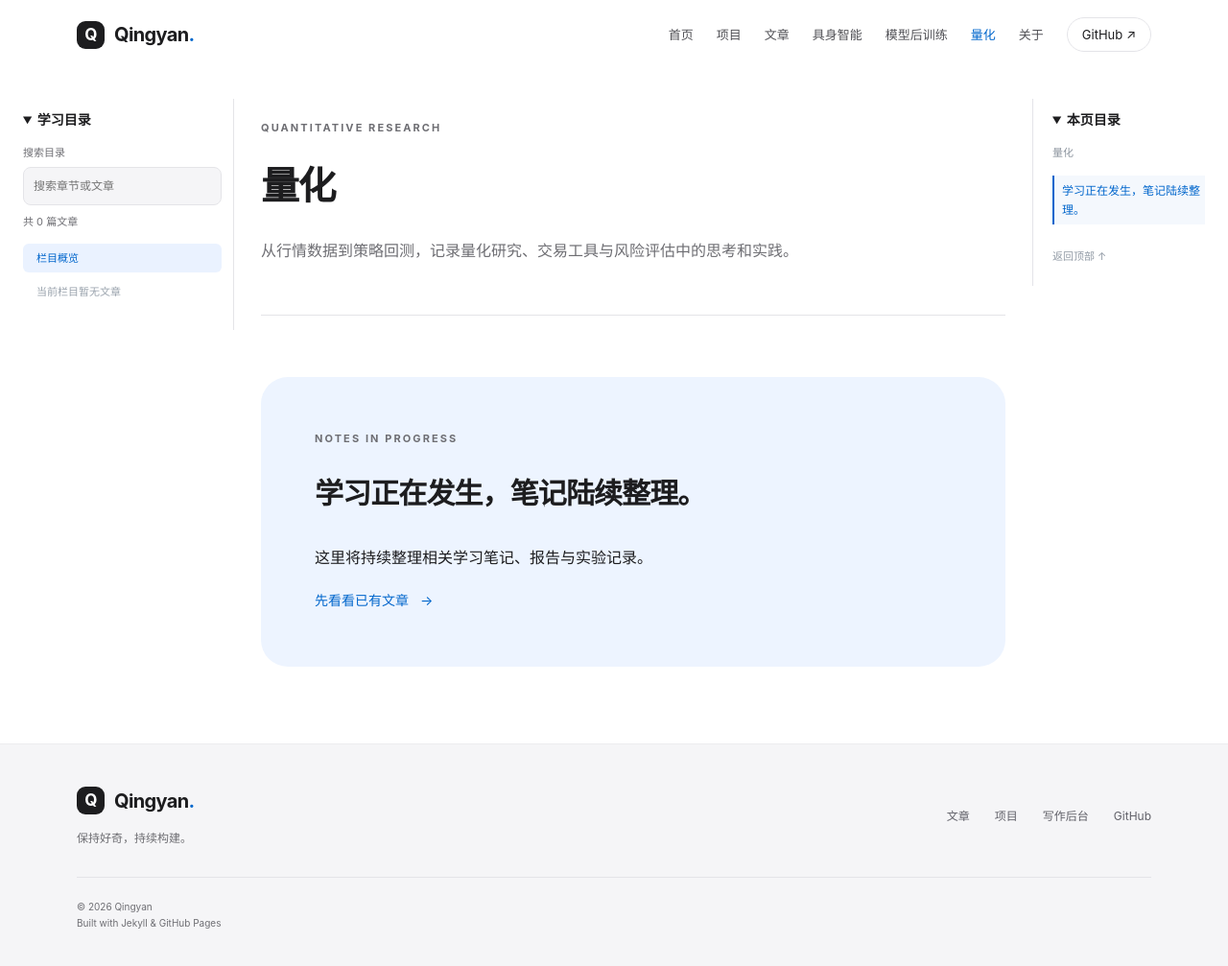
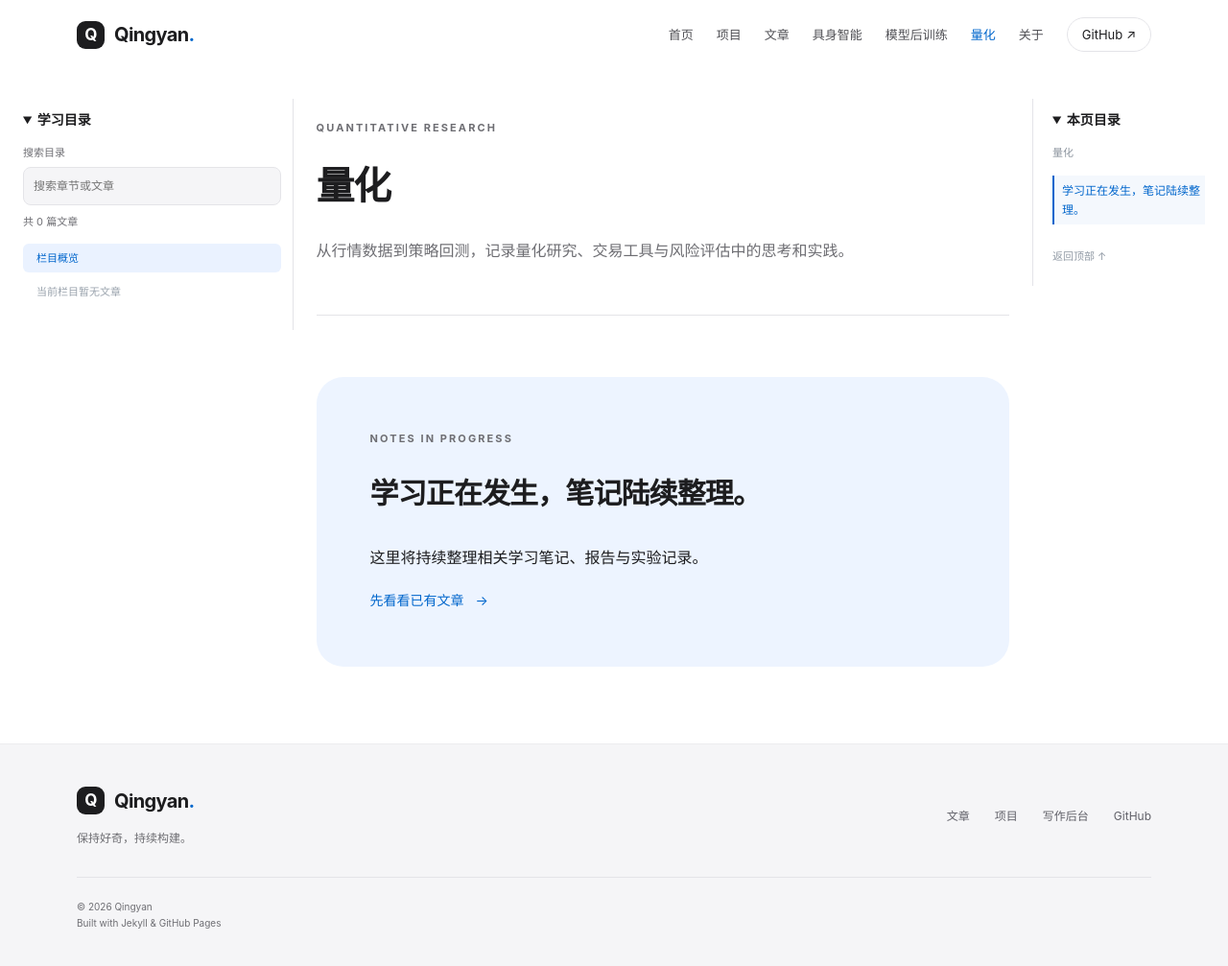
Before and after one commit to kenyon01/kenyon01.github.io, a Jekyll site: the page built from _topics/quant.md, in a window 1280 px wide and 1013 px high. Shown: the top 1007 px of the window at 96% size. Built offline with Jekyll 4.4.1, drawn with Linux system fonts in a browser that asks for light colours.

Commit message:
Widen learning directory and use available reading-page width

```diff
--- a/_layouts/default.html
+++ b/_layouts/default.html
@@ -17,7 +17,7 @@
     <script defer src="{{ '/assets/js/main.js' | relative_url }}?v=reader-1"></script>
     {% if page.html_report_url %}<script type="module" src="{{ '/assets/js/report-embed.mjs' | relative_url }}?v=1"></script>{% endif %}
     {% if page.layout == 'post' or page.layout == 'topic' or page.layout == 'robotics' %}
-    <link rel="stylesheet" href="{{ '/assets/css/knowledge.css' | relative_url }}?v=topic-scope-1">
+    <link rel="stylesheet" href="{{ '/assets/css/knowledge.css' | relative_url }}?v=wide-directory-1">
     <script type="module" src="{{ '/assets/js/knowledge.mjs' | relative_url }}?v=managed-chapters-1"></script>
     {% endif %}
     {% if page.url == '/robotics/' %}
--- a/assets/css/knowledge.css
+++ b/assets/css/knowledge.css
@@ -1,19 +1,19 @@
 html.knowledge-page { scroll-padding-top: 0; }
 .knowledge-shell {
-  --reader-top: calc(var(--site-header-height, 72px) + 24px);
-  width: min(1600px, calc(100% - 48px));
+  --reader-top: calc(var(--site-header-height, 72px) + 16px);
+  width: min(1920px, calc(100% - 64px));
   margin-inline: auto;
   padding-block: 30px 80px;
   display: grid;
-  grid-template-columns: 250px minmax(0, 1fr) 210px;
-  gap: 40px;
+  grid-template-columns: clamp(280px, 22vw, 380px) minmax(0, 1fr) 220px;
+  gap: 32px;
   align-items: start;
 }
 .knowledge-main { min-width: 0; }
 .knowledge-directory, .knowledge-outline {
   position: sticky;
   top: var(--reader-top);
-  max-height: calc(100dvh - var(--reader-top) - 24px);
+  max-height: calc(100dvh - var(--reader-top) - 16px);
   overflow: auto;
   overscroll-behavior: contain;
   scrollbar-width: thin;
@@ -80,10 +80,10 @@ html.knowledge-page { scroll-padding-top: 0; }
 .knowledge-main .robotics-note h3 { font-size: 22px; }
 .knowledge-main .robotics-open { grid-template-columns: 1fr; gap: 24px; }
 @media (max-width: 1400px) {
-  .knowledge-shell { grid-template-columns: 220px minmax(0, 1fr) 180px; gap: 28px; }
+  .knowledge-shell { width: calc(100% - 48px); grid-template-columns: clamp(260px, 22vw, 300px) minmax(0, 1fr) 180px; gap: 24px; }
 }
 @media (max-width: 1000px) {
-  .knowledge-shell { grid-template-columns: 220px minmax(0, 1fr); column-gap: 30px; row-gap: 18px; }
+  .knowledge-shell { grid-template-columns: clamp(220px, 26vw, 260px) minmax(0, 1fr); column-gap: 24px; row-gap: 18px; }
   .knowledge-directory { grid-column: 1; grid-row: 1 / span 2; }
   .knowledge-main { grid-column: 2; grid-row: 2; }
   .knowledge-outline { grid-column: 2; grid-row: 1; position: static; max-height: none; border: 1px solid var(--line); border-radius: 10px; padding: 6px 14px; }
```
